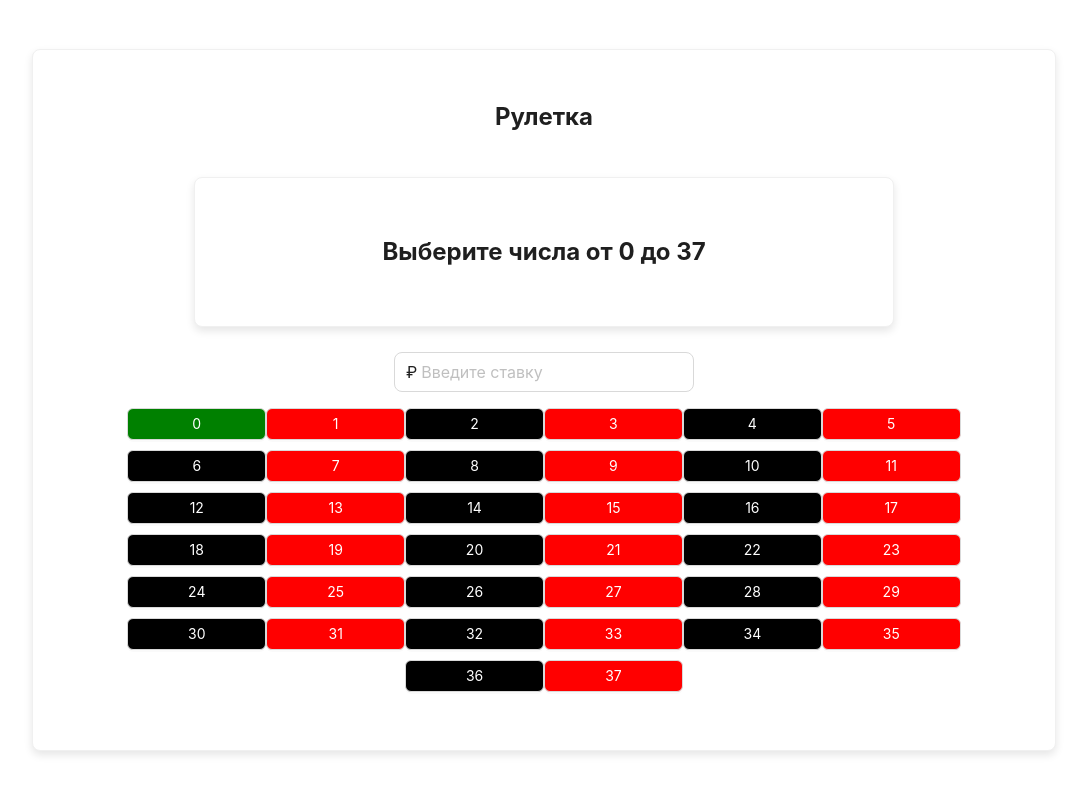
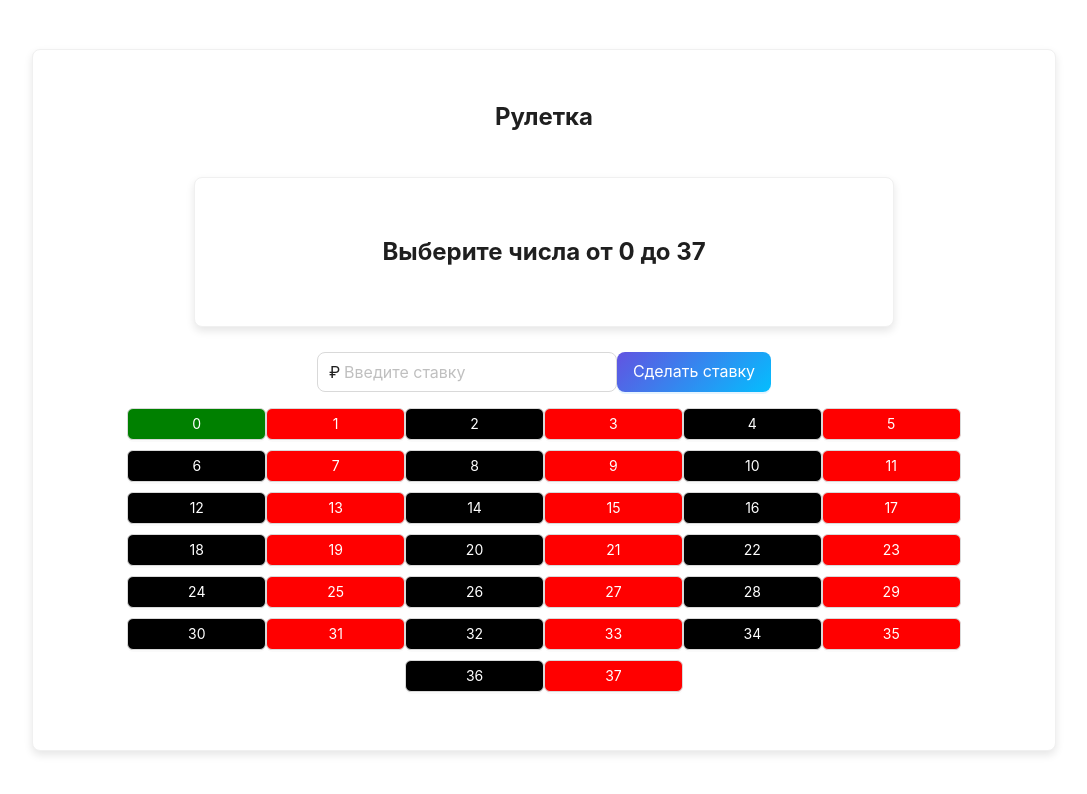
Before and after one commit to JustGithubProject/GolangCasino, a React (Vite) app in the folder frontend-casino/: page / in a window 1280 px wide. Shown: the top 794 px of the page, without its empty margins (96-1183 px from the left). Built offline with nearby package versions, Linux system fonts and the light colour scheme.

Commit message:
15.04.24

```diff
--- a/frontend-casino/src/components/RouletteCard.jsx
+++ b/frontend-casino/src/components/RouletteCard.jsx
@@ -1,6 +1,7 @@
 import React, { useState } from 'react'; // Импорт useState из библиотеки React
 import { Card, Input, Button } from 'antd';
 import Display from './Display';
+import SimpleButton from './SimpleButton';
 
 
 function RouletteCard() {
@@ -40,6 +41,7 @@ function RouletteCard() {
                         size="large"
                         prefix="₽"
                     />
+                    <SimpleButton/>
                 </div>
                 <div style={styles.cardBody}>
                     {numbers.map((number) => (
--- /dev/null
+++ b/frontend-casino/src/components/SimpleButton.jsx
@@ -0,0 +1,34 @@
+import React from 'react';
+import { TinyColor } from '@ctrl/tinycolor';
+import { Button, ConfigProvider, Space } from 'antd';
+
+
+const colors1 = ['#6253E1', '#04BEFE'];
+
+const getHoverColors = (colors) =>
+  colors.map((color) => new TinyColor(color).lighten(5).toString());
+const getActiveColors = (colors) =>
+  colors.map((color) => new TinyColor(color).darken(5).toString());
+
+
+const SimpleButton = () => (
+  <Space>
+    <ConfigProvider
+      theme={{
+        components: {
+          Button: {
+            colorPrimary: `linear-gradient(135deg, ${colors1.join(', ')})`,
+            colorPrimaryHover: `linear-gradient(135deg, ${getHoverColors(colors1).join(', ')})`,
+            colorPrimaryActive: `linear-gradient(135deg, ${getActiveColors(colors1).join(', ')})`,
+            lineWidth: 0,
+          },
+        },
+      }}
+    >
+      <Button type="primary" size="large">
+        Сделать ставку
+      </Button>
+    </ConfigProvider>
+  </Space>
+);
+export default SimpleButton;
```
